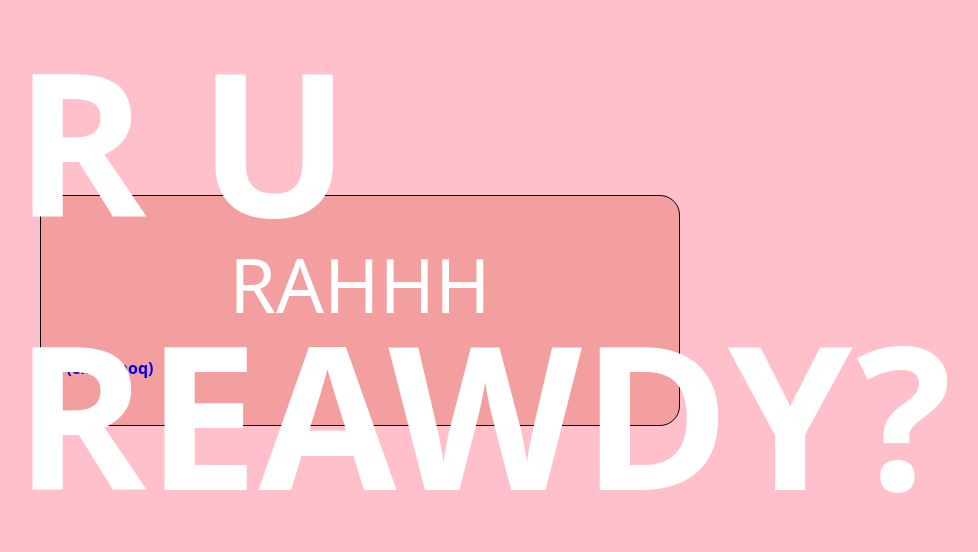
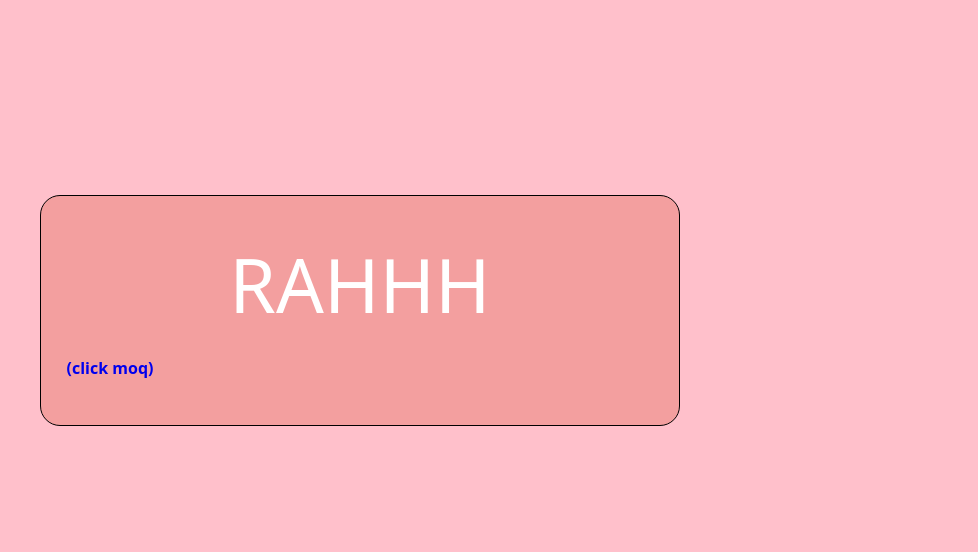
Before and after one commit to progcramming/ggwp, a plain HTML site: page index2.html in a window 1280 px wide. Shown: the part 125-677 px from the top of the page, without its empty margins (280-1258 px from the left). Drawn offline with Linux system fonts and the light colour scheme.

Commit message:
index2.html

```diff
--- a/index2.html
+++ b/index2.html
@@ -11,7 +11,7 @@
 <body>
 
 
-   <h1>R U REAWDY?</h1>
+
 
     <a href="index3.html" style="text-decoration: none;">
 
```
